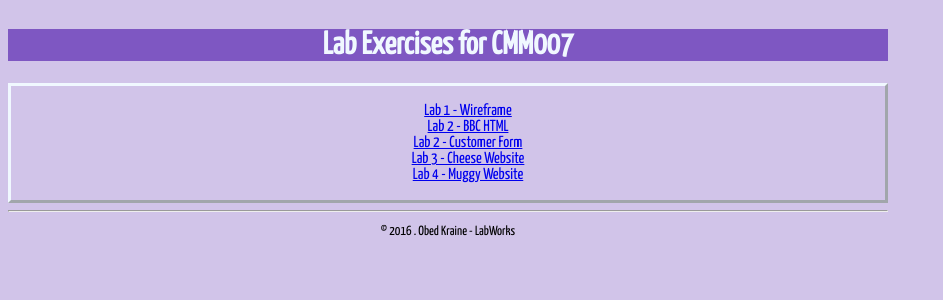
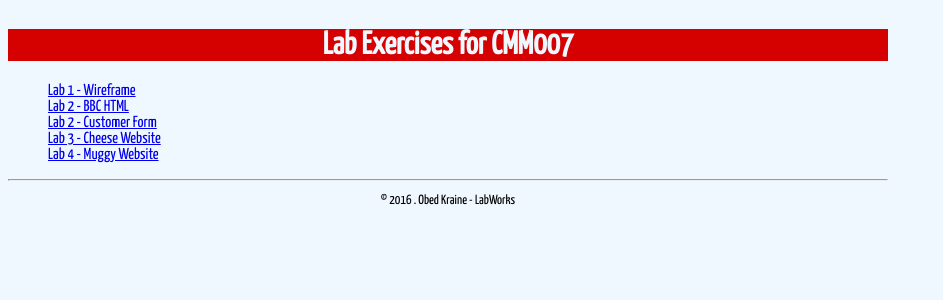
Before and after one commit to prinsobed/RGU_CMM007_Labs, a PHP site: page / in a window 1280 px wide. Shown: the top 300 px of the page, without its empty margins (0-943 px from the left). Run offline with PHP 8.4, Linux system fonts and the light colour scheme.

Commit message:
Project Index & CSS Update Commit

```diff
--- a/index.html
+++ b/index.html
@@ -12,8 +12,8 @@
 </header>
 <main>
     <nav>
-        <ul type="square">
-            <a href = "Labs/Wireframe.pptx">Lab 1 - Wireframe</a><br>
+        <ul type="square" >
+            <a href = "#">Lab 1 - Wireframe</a><br>
             <a href = "Lab1_BBC_Html/">Lab 2 - BBC HTML</a><br>
             <a href = "Lab2_Forms/Forms.html">Lab 2 - Customer Form</a><br>
             <a href = "Lab3_Cheesey/index.html">Lab 3 - Cheese Website</a><br>
--- a/style.css
+++ b/style.css
@@ -1,12 +1,12 @@
 header{
-    background-color: #7e57c2;
+    background-color: #d50000;
     font-family: 'Yanone Kaffeesatz', sans-serif;
 }
 
 body{
     width: 880px;
     align-content: center;
-    background-color: #d1c4e9;
+    background-color: aliceblue;
     font-family: 'Yanone Kaffeesatz', sans-serif;
     font-size: medium;
 
@@ -16,19 +16,8 @@ h1{
     text-align: center;
 }
 
-nav{
-    text-align: center;
-    border: aliceblue;
-
-    padding: 1px;
-    border-style: outset;
 
 
-}
-h2{
-
-
-}
 img{
     width: 45px;
     height: 40px;
```
